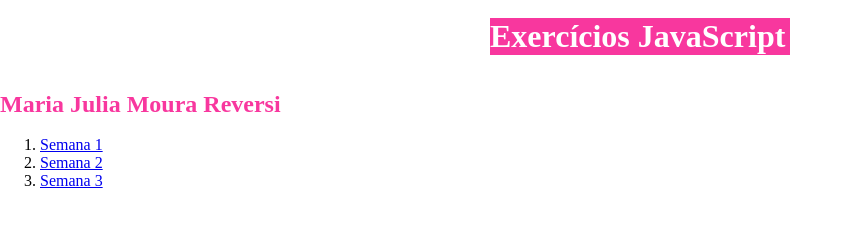
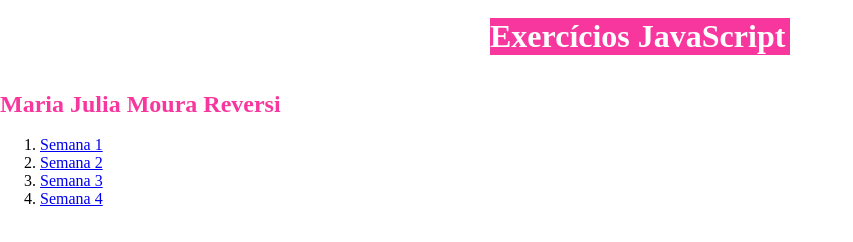
Before and after one commit to MariaJuliaMouraR/Laboratorio_de_Engenharia, a plain HTML site: page index.html in a window 1280 px wide. Shown: the whole page, without its empty margins (0-853 px from the left). Drawn offline with Linux system fonts and the light colour scheme.

Commit message:
Update index.html

```diff
--- a/index.html
+++ b/index.html
@@ -17,6 +17,7 @@
         <li><a href="Semana 1/Semana1.html">Semana 1</a></li>
         <li><a href="Semana 2/Semana2.html">Semana 2</a></li>
         <li><a href="Semana 3/Semana3.html">Semana 3</a></li>
+        <li><a href="Semana 4/Semana4.html">Semana 4</a></li>
 
 
     </ol>
```
